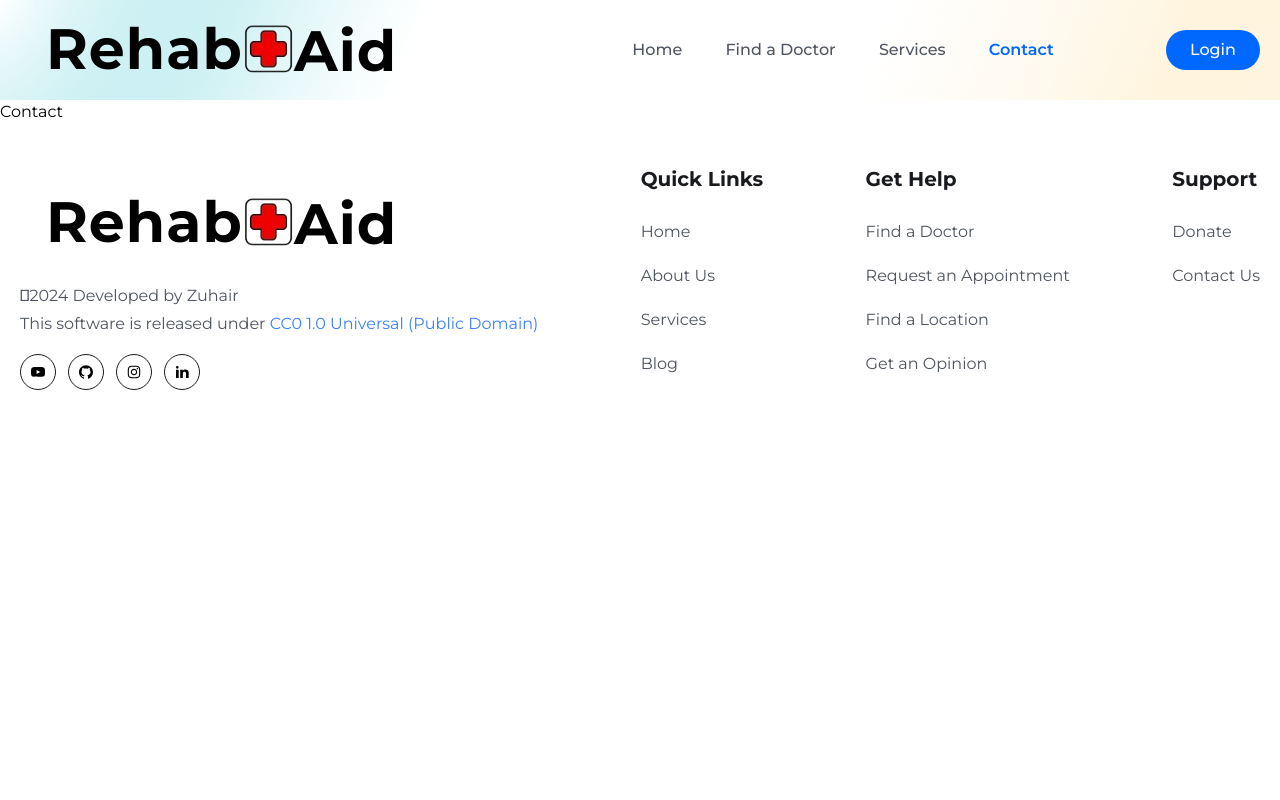
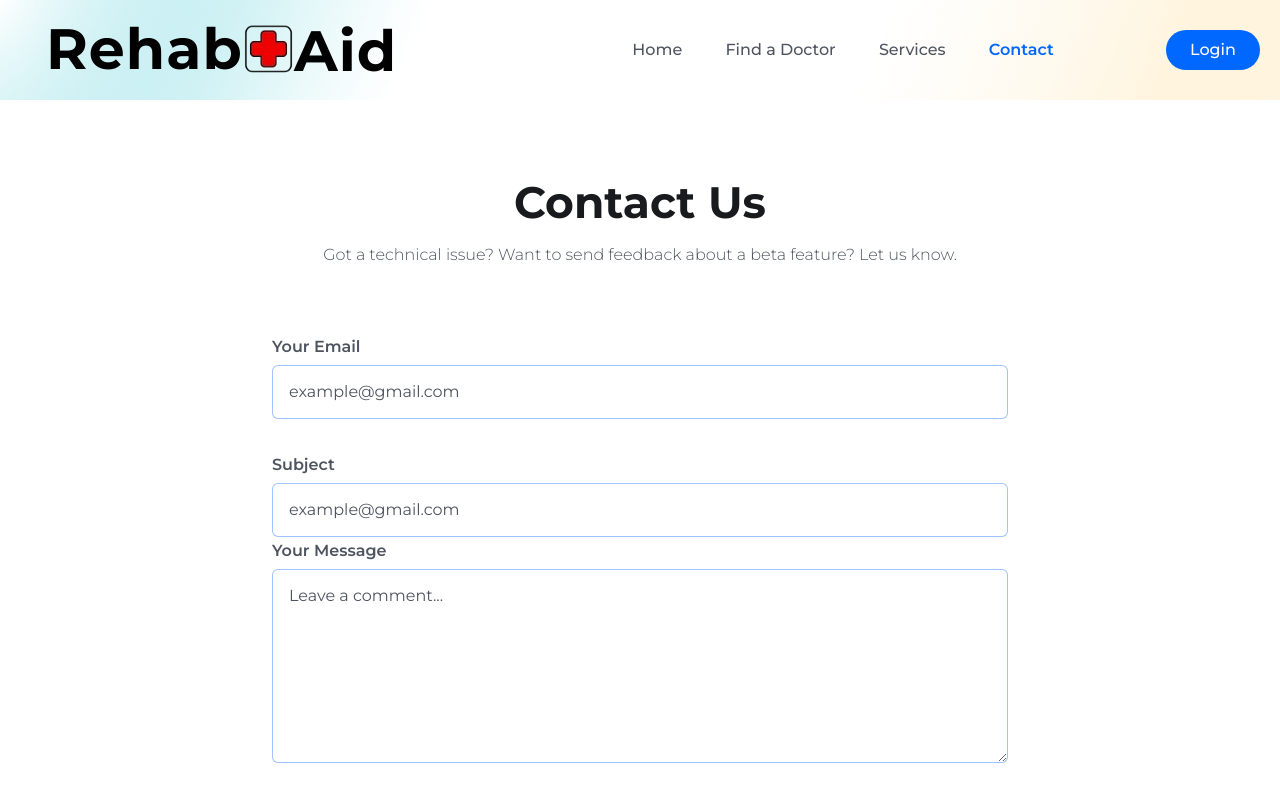
Before and after one commit to mzuhairiy/rehab-aid, a React (Vite) app in the folder frontend/: page /contact in a window 1280 px wide. Shown: the top 800 px of the page. Built offline with nearby package versions, Linux system fonts and the light colour scheme.

Commit message:
feat: finishing frontend

```diff
--- a/frontend/src/index.css
+++ b/frontend/src/index.css
@@ -2,39 +2,49 @@
 @tailwind components;
 @tailwind utilities;
 
-@layer base{
-    section{
-        @apply py-[75px]
+@layer base {
+  section {
+    @apply py-[75px];
   }
 }
 
-@layer components{
-    .container{
-        @apply max-w-full w-[1440px] px-5 mx-auto
+@layer components {
+  .container {
+    @apply max-w-full w-[1440px] px-5 mx-auto;
   }
 
-    .btn{
+  .btn {
     @apply bg-primaryColor py-[15px] px-[35px] rounded-[50px] text-white font-[600] mt-[38px];
   }
 
-    .heading{
+  .heading {
     @apply text-[44px] leading-[54px] font-[700] text-headingColor;
   }
 
-    .text__para{
+  .text__para {
     @apply text-[18px] leading-[30px] font-[400] text-textColor mt-[18px];
   }
 
-    .header{
+  .header {
     @apply bg-[url('./assets/images/mask.png')] bg-no-repeat bg-center bg-cover w-full h-[100px] leading-[100px];
   }
 
-    .hero__section{
-        @apply bg-[url('./assets/images/hero-bg.png')] bg-no-repeat bg-center bg-cover
+  .hero__section {
+    @apply bg-[url('./assets/images/hero-bg.png')] bg-no-repeat bg-center bg-cover;
+  }
+
+  .form__label {
+    @apply text-textColor font-semibold text-[16px] leading-7 mb-2;
+  }
+
+  .form__input {
+    @apply w-full px-4 py-3 border border-solid border-[#0066ff61] focus:outline-none
+    focus:border-primaryColor text-[16px] leading-7 text-headingColor placeholder:text-textColor
+    cursor-pointer rounded-md;
   }
 }
 
-@media only screen and (max-width: 1024px){
+@media only screen and (max-width: 1024px) {
   .container {
     @apply w-full;
   }
@@ -44,12 +54,12 @@
   }
 }
 
-@media only screen and (max-width: 897px){
-    .heading{
-        @apply text-[26px] leading-[36px]
+@media only screen and (max-width: 897px) {
+  .heading {
+    @apply text-[26px] leading-[36px];
   }
 }
 
-    .text__para{
+.text__para {
   @apply text-[16px] leading-7 mt-3;
 }
--- a/frontend/src/pages/Contact.jsx
+++ b/frontend/src/pages/Contact.jsx
@@ -1,7 +1,56 @@
 import React from "react";
 
 const Contact = () => {
-    return <div>Contact</div>;
+  return (
+    <section>
+      <div className="px-4 mx-auto max-w-screen-md">
+        <h2 className="heading text-center">Contact Us</h2>
+        <p className="mb-8 lg:mb-16 font-light text-center text__para">
+          Got a technical issue? Want to send feedback about a beta feature? Let
+          us know.
+        </p>
+        <form action="#" className="space-y-8">
+          <div>
+            <label htmlFor="email" className="form__label">
+              Your Email
+            </label>
+            <input
+              type="email"
+              id="email"
+              placeholder="example@gmail.com"
+              className="form__input mt-1"
+            />
+          </div>
+          <div>
+            <label htmlFor="subject" className="form__label">
+              Subject
+            </label>
+            <input
+              type="text"
+              id="subject"
+              placeholder="example@gmail.com"
+              className="form__input mt-1"
+            />
+            <div className="sm:col-span-2">
+              <label htmlFor="message" className="form__label">
+                Your Message
+              </label>
+              <textarea
+                rows="6"
+                type="text"
+                id="message"
+                placeholder="Leave a comment..."
+                className="form__input mt-1"
+              />
+            </div>
+            <button type="submit" className="btn rounded sm:w-fill">
+              Submit
+            </button>
+          </div>
+        </form>
+      </div>
+    </section>
+  );
 };
 
 export default Contact;
```
Lines whose indentation alone changed are shown as unchanged.
